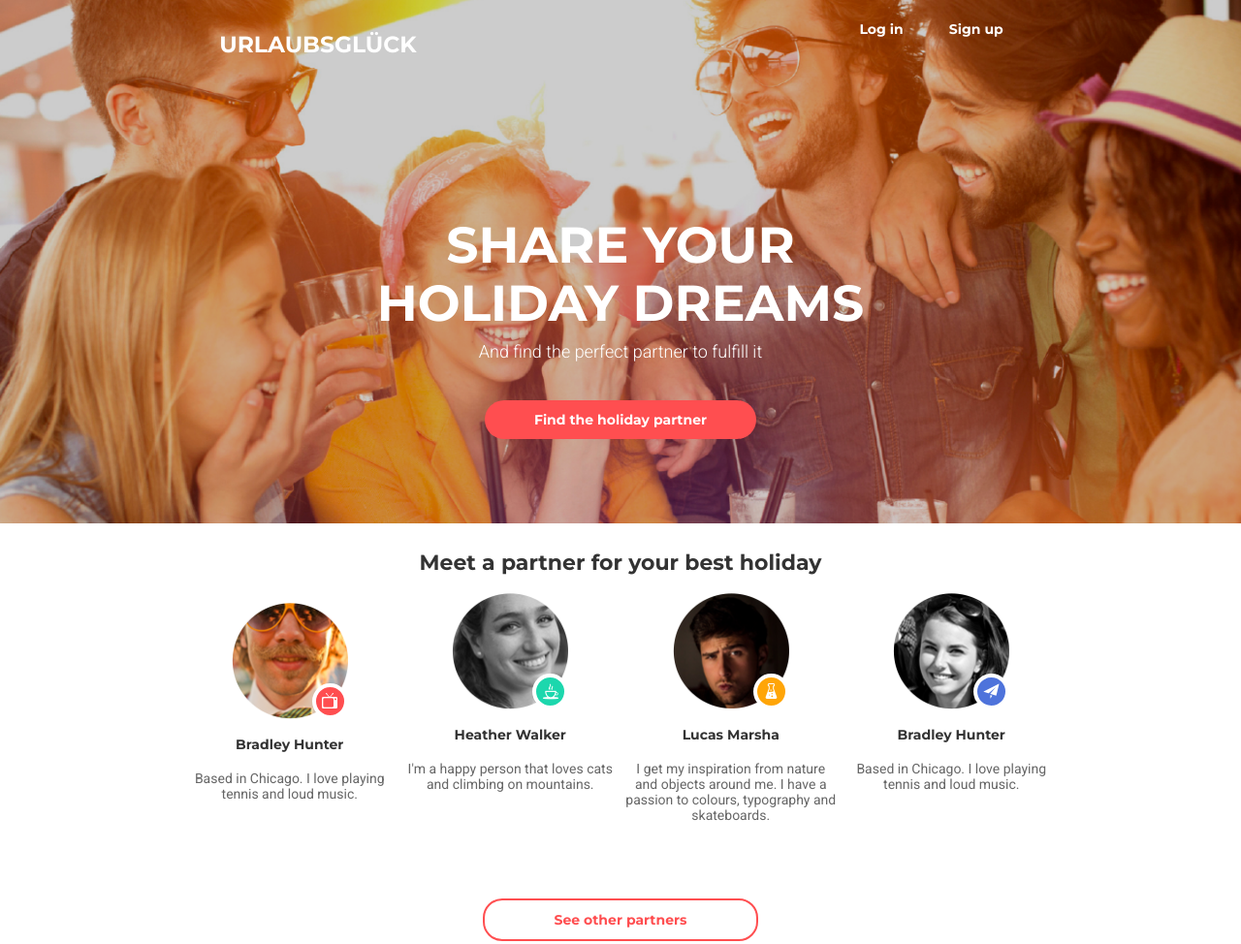
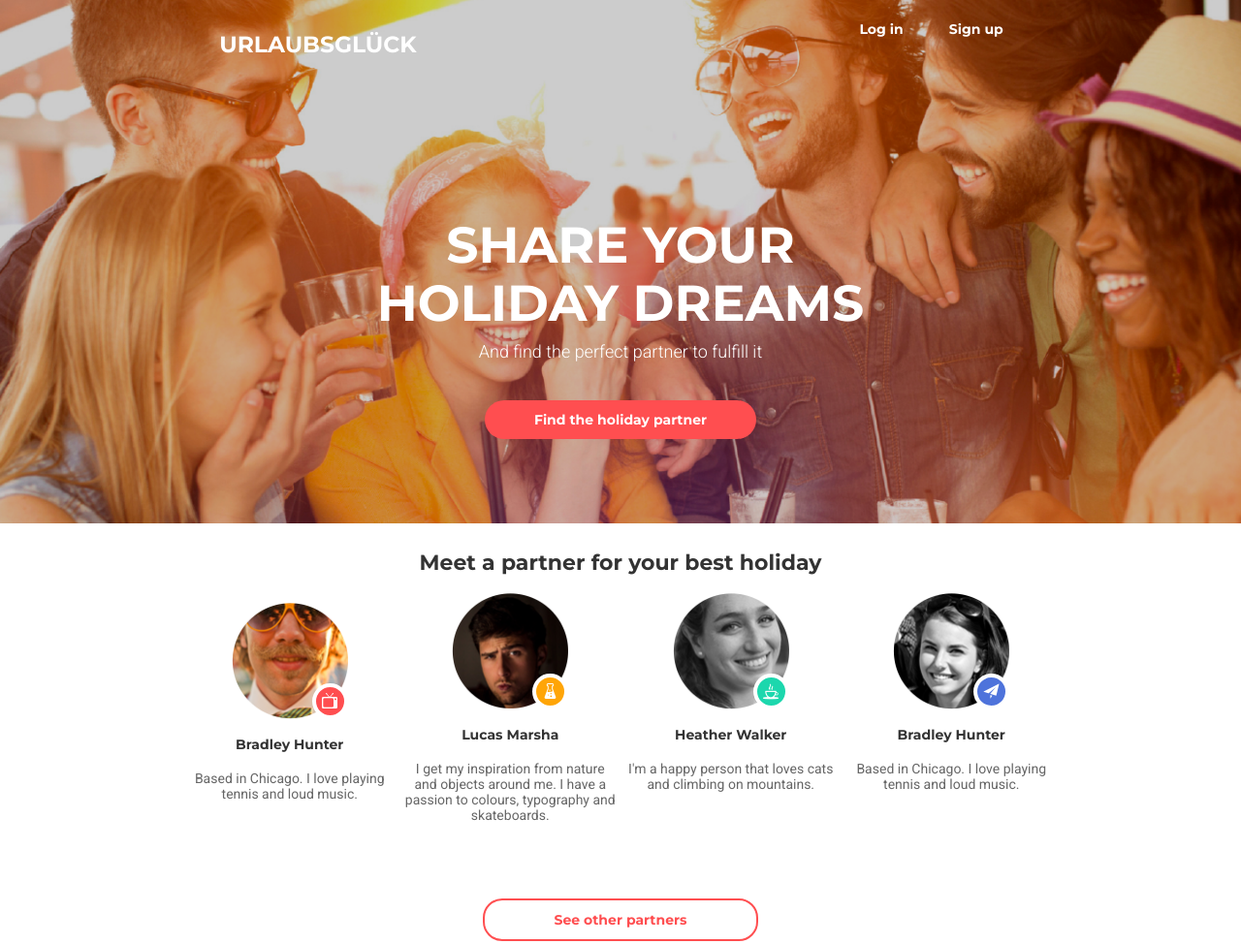
Before and after one commit to Kolomiits/goit_fecore_5, a plain HTML site: page module-8/index.html in a window 1280 px wide. Shown: the whole page at 97% size. Drawn offline with Linux system fonts and the light colour scheme.

Commit message:
module-8

```diff
--- a/module-8/css/styles.css
+++ b/module-8/css/styles.css
@@ -201,15 +201,15 @@ button {
 }
 
 .img-partner-2::after {
-  background: rgb(28, 215, 173);
-  background-image: url("../img/coffee.png");
+  background: rgb(255, 165, 7);
+  background-image: url("../img/beaker.png");
   background-repeat: no-repeat;
   background-position: center;
 }
 
 .img-partner-3::after {
-  background: rgb(255, 165, 7);
-  background-image: url("../img/beaker.png");
+  background: rgb(28, 215, 173);
+  background-image: url("../img/coffee.png");
   background-repeat: no-repeat;
   background-position: center;
 }
--- a/module-8/index.html
+++ b/module-8/index.html
@@ -46,28 +46,29 @@
                     <p class="partners-list__item--desc">Based in Chicago. I love playing tennis and loud music.</p>
                 </a>
             </li>
+
             <li class="partners-list__item partner-2">
                 <a class="link-item" href="#">
                     <div class="main-wrapper__img img-partner-2">
-                        <img src="./img/layer-7.png" alt="partner-2" width="121" height="121">
+                        <img src="./img/layer-8.png" alt="partner-2" width="121" height="121">
+                    </div>
+                    <h4 class="partners-list__item--title">Lucas Marsha</h4>
+                    <p class="partners-list__item--desc">I get my inspiration from nature and objects around me. I have a passion to colours, typography and skateboards.</p>
+                </a>
+            </li>
+            <li class="partners-list__item partner-3">
+                <a class="link-item" href="#">
+                    <div class="main-wrapper__img img-partner-3">
+                        <img src="./img/layer-7.png" alt="partner-3" width="121" height="121">
                     </div>
                     <h4 class="partners-list__item--title">Heather Walker</h4>
                     <p class="partners-list__item--desc">I'm a happy person that loves cats and climbing on mountains.</p>
                 </a>
             </li>
-            <li class="partners-list__item partner-3">
-                <a class="link-item" href="#">
-                    <div class="main-wrapper__img img-partner-3">
-                        <img src="./img/layer-8.png" alt="partner-3" width="121" height="121">
-                    </div>
-                    <h4 class="partners-list__item--title">Lucas Marsha</h4>
-                    <p class="partners-list__item--desc">I get my inspiration from nature and objects around me. I have a passion to colours, typography and skateboards.</p>
-                </a>
-            </li>
             <li class="partners-list__item partner-4">
                 <a class="link-item" href="#">
                     <div class="main-wrapper__img img-partner-4">
-                        <img class="partner-img" src="./img/layer-9.png" alt="partner-4" width="121" height="121">
+                        <img  src="./img/layer-9.png" alt="partner-4" width="121" height="121">
                     </div>
                     <h4 class="partners-list__item--title">Bradley Hunter</h4>
                     <p class="partners-list__item--desc">Based in Chicago. I love playing tennis and loud music.</p>
```
